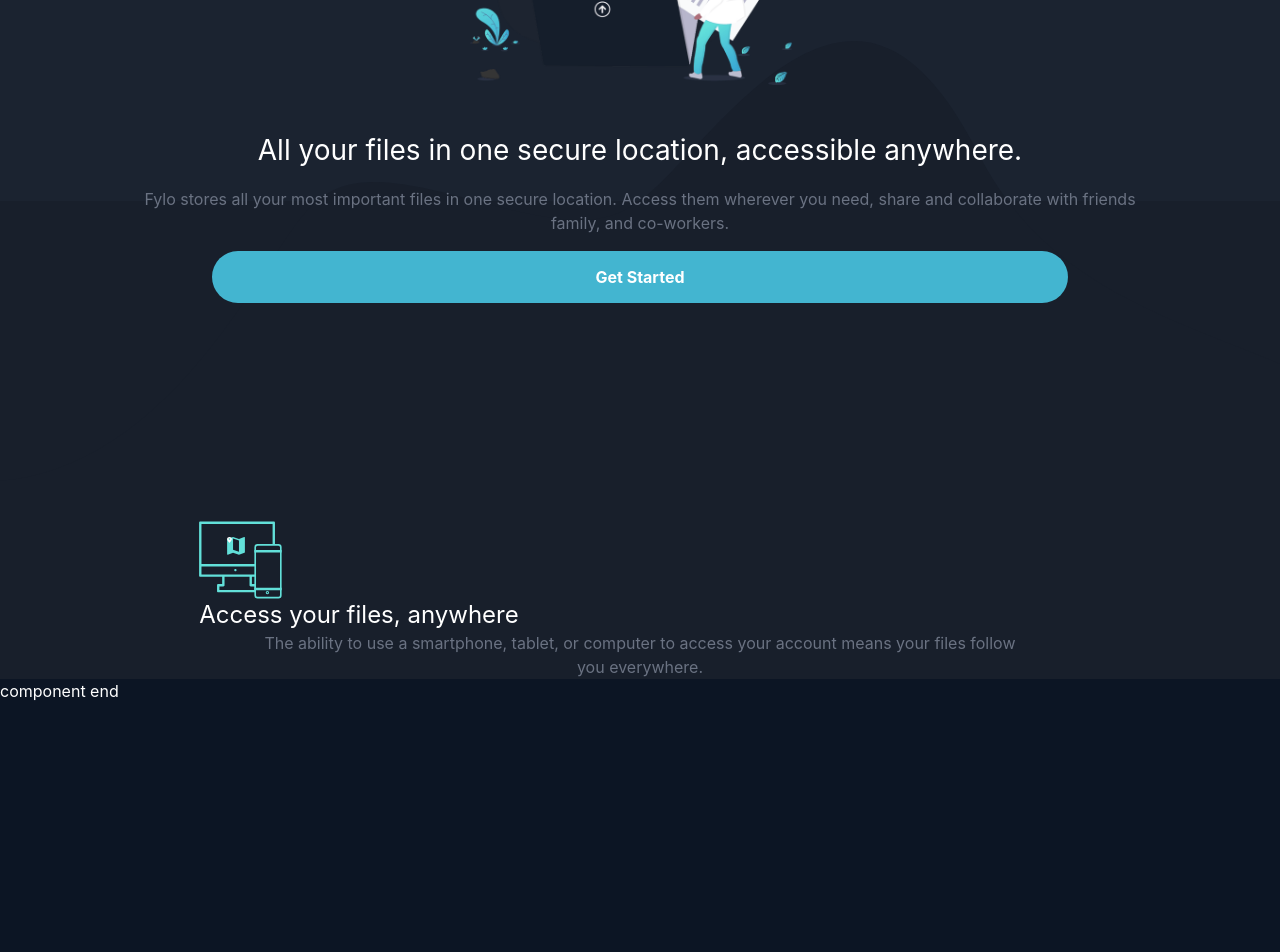
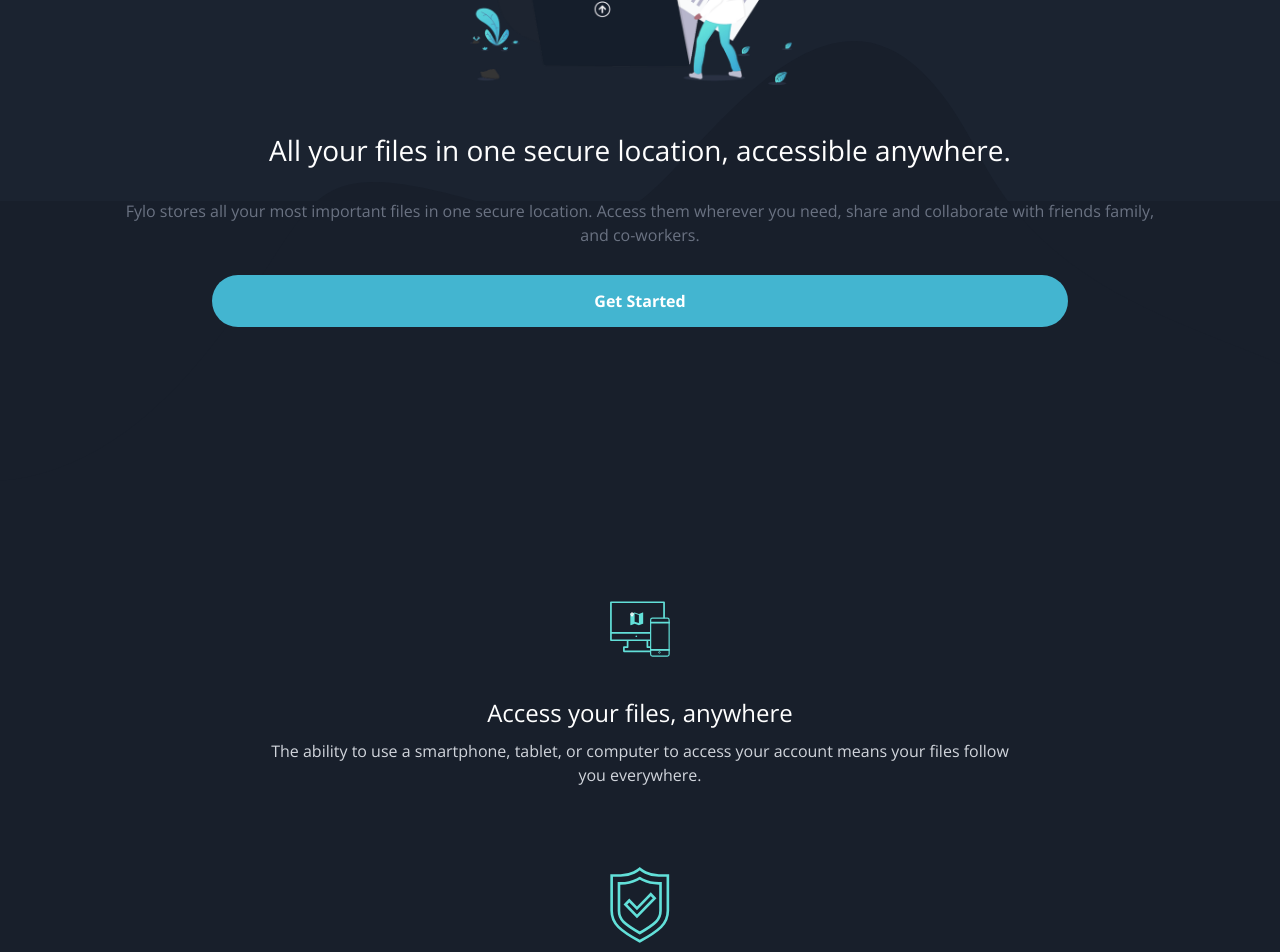
Before and after one commit to erickEDdev/page-Dark, a React (Vite) app: page / in a window 1280 px wide. Shown: the part 280-1232 px from the top of the page. Built offline with nearby package versions, Linux system fonts and the light colour scheme.

Commit message:
adicionar fonte

```diff
--- a/package.json
+++ b/package.json
@@ -13,7 +13,8 @@
     "@tailwindcss/vite": "^4.2.2",
     "react": "^19.2.4",
     "react-dom": "^19.2.4",
-    "tailwindcss": "^4.2.2"
+    "tailwindcss": "^4.2.2",
+    "uuid": "^13.0.0"
   },
   "devDependencies": {
     "@babel/core": "^7.29.0",
--- a/src/components/Caixas.jsx
+++ b/src/components/Caixas.jsx
@@ -1,13 +1,26 @@
+import { useId } from "react";
+import { v4 as uuidv4 } from "uuid";
+
 const Caixas = ({ urlImage, descriptionImg, title, textP }) => {
+  // const ID = uuidv4()
+  const ID = useId();
+
   return (
-    <div>
+    <div
+      id={ID}
+      className="flex flex-col items-center justify-center gap-y-10 text-center"
+    >
       {urlImage && (
-        <div>
-          <img src={urlImage} alt={descriptionImg} />
-        </div>
+        <img
+          src={urlImage}
+          alt={descriptionImg}
+          className="w-15 h-auto object-cover"
+        />
       )}
-      <h1 className="text-2xl text-semibold text-white">{title}</h1>
-      <p className="text-center max-w-[88%] m-auto text-gray-500">{textP}</p>
+      <div className="space-y-2.5">
+        <h1 className="text-2xl text-semibold text-white">{title}</h1>
+        <p className="text-center max-w-[88%] m-auto text-gray-300">{textP}</p>
+      </div>
     </div>
   );
 };
--- a/src/components/End.jsx
+++ b/src/components/End.jsx
@@ -1,5 +1,5 @@
 const End = () => {
-  return <div className="min-h-[50dvh] bg-[#0c1524] text-white">component end</div>;
+  return <div className="min-h-auto bg-[#0c1524] text-white">component end</div>;
 };
 
 export default End;
--- a/src/components/Header.jsx
+++ b/src/components/Header.jsx
@@ -1,8 +1,12 @@
 const Header = () => {
   return (
-    <header className="flex items-center justify-between p-7 bg-transparent">
+    <header className="flex items-center justify-between p-7 bg-transparent font-header capitalize">
       <div className="w-21 h-auto">
-        <img src="/images/logo.svg" alt="logo da marca" className="h-full w-full" />
+        <img
+          src="/images/logo.svg"
+          alt="logo da marca"
+          className="h-full w-full"
+        />
       </div>
       <div className="flex items-center gap-x-7">
         <span>features</span>
--- a/src/components/Start.jsx
+++ b/src/components/Start.jsx
@@ -3,12 +3,11 @@ import Caixas from "./Caixas";
 import Header from "./Header";
 
 const Start = () => {
-  const id = useId()
 
   return (
-    <div className="flex flex-col gap-y-100 min-h-auto bg-[#1b2330] text-white">
+    <div className="flex flex-col gap-y-100 min-h-auto bg-[#1b2330] text-white font-body">
       <Header />
-      <main className="relative flex flex-col gap-y-80 justify-start items-center min-h-auto w-full px-7 bg-[#181f2b]">
+      <main className="relative flex flex-col gap-y-100 justify-start items-center min-h-auto w-full px-7 bg-[#181f2b]">
         {/* // começo das imagens */}
         <div className="absolute z-1 -top-92 w-85">
           <img
@@ -25,17 +24,38 @@ const Start = () => {
           />
         </div>
         {/* // fim das imagens */}
-        <div className="z-1 relative text-center w-full ">
-          <div className="absolute flex flex-col gap-y-4 w-full -top-18">
-            <h1 className="text-[28px] text-bold text-white">All your files in one secure location, accessible anywhere.</h1>
+        <div className="z-1 relative text-center w-full bg-amber-400">
+          <div className="absolute flex flex-col gap-y-7 w-full -top-18">
+            <h1 className="text-[28px] text-bold text-white">
+              All your files in one secure location, accessible anywhere.
+            </h1>
             <p className="text-center m-auto max-w-[85%] text-gray-500">
-              Fylo stores all your most important files in one secure location. Access them wherever you need, share and collaborate with friends family, and co-workers.
+              Fylo stores all your most important files in one secure location.
+              Access them wherever you need, share and collaborate with friends
+              family, and co-workers.
             </p>
-            <button className="flex items-center justify-center w-[70%] m-auto py-3.5 rounded-[50px] font-bold bg-[#43b5d0]">Get Started</button>
+            <button className="flex items-center justify-center w-[70%] m-auto py-3.5 rounded-[50px] font-bold bg-[#43b5d0]">
+              Get Started
+            </button>
           </div>
         </div>
-        <div className="z-1">
-          <Caixas urlImage={"/images/icon-access-anywhere.svg"} descriptionImg={"computador imagem"} title={"Access your files, anywhere"} textP={"The ability to use a smartphone, tablet, or computer to access your account means your files follow you everywhere."} key={id} />
+        <div className="z-1 flex flex-col gap-y-20">
+          <Caixas
+            urlImage={"/images/icon-access-anywhere.svg"}
+            descriptionImg={"computador imagem"}
+            title={"Access your files, anywhere"}
+            textP={
+              "The ability to use a smartphone, tablet, or computer to access your account means your files follow you everywhere."
+            }
+          />
+          <Caixas
+            urlImage={"/images/icon-security.svg"}
+            title={"Security you can trust"}
+            textP={
+              "2-factor authentication and user-controlled encryption are just a couple of the security features we allow to help secure your files."
+            }
+            descriptionImg={"icone de um escudo de segurança"}
+          />
         </div>
       </main>
     </div>
--- a/src/index.css
+++ b/src/index.css
@@ -1,3 +1,5 @@
+@import url('https://fonts.googleapis.com/css2?family=Raleway:ital,wght@0,100..900;1,100..900&display=swap');
+@import url('https://fonts.googleapis.com/css2?family=Open+Sans:ital,wght@0,300..800;1,300..800&display=swap');
 @import "tailwindcss";
 
 /*
@@ -8,6 +10,11 @@
     3- aparencia --> ex: border, color, background, text...
 */
 
+@theme {
+    --font-header: "Raleway", monospace;
+    --font-body: "Open Sans", monospace;
+}
+
 html, body {
     @apply min-h-screen min-w-screen overflow-x-hidden
 }
@@ -15,3 +22,7 @@ html, body {
 #root {
     @apply min-h-dvh min-w-full
 }
+
+
+
+/* font-family: "Raleway", sans-serif; */
```
Also changed, not shown: 1 other file (tests, documents, lock files or other folders).
